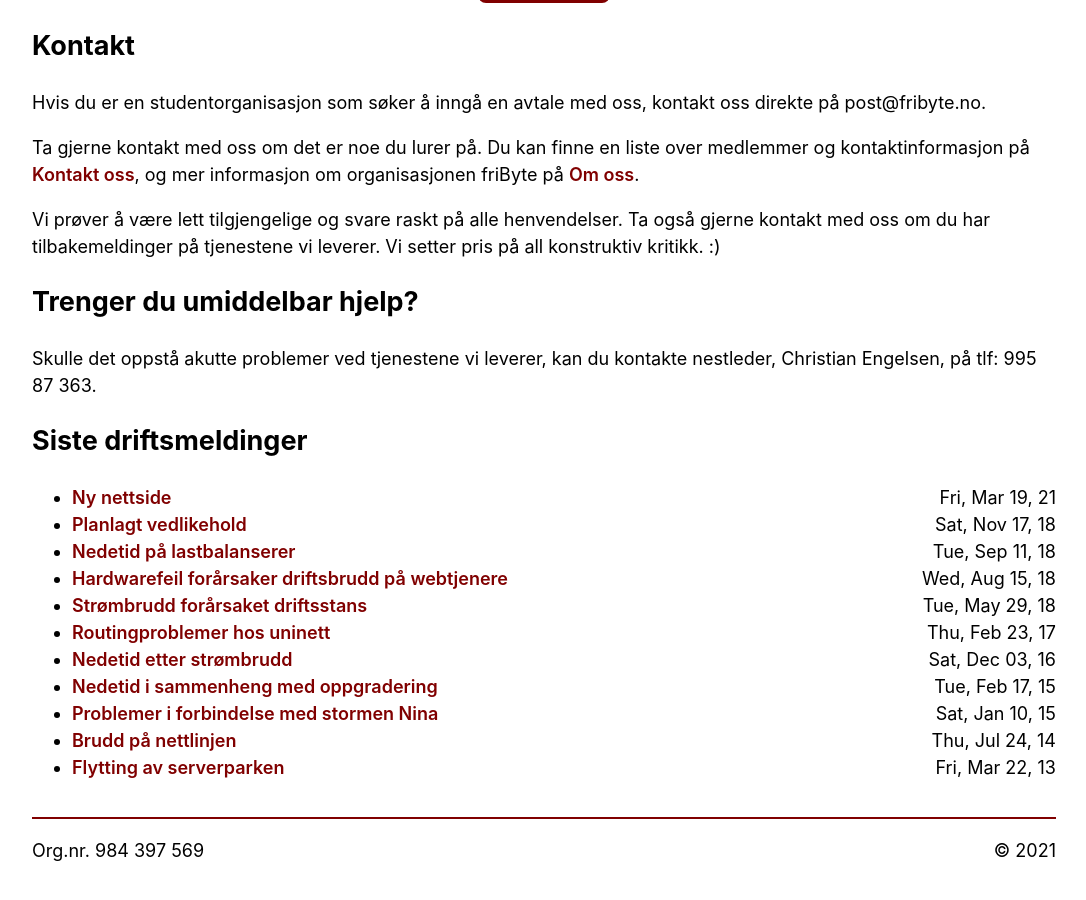
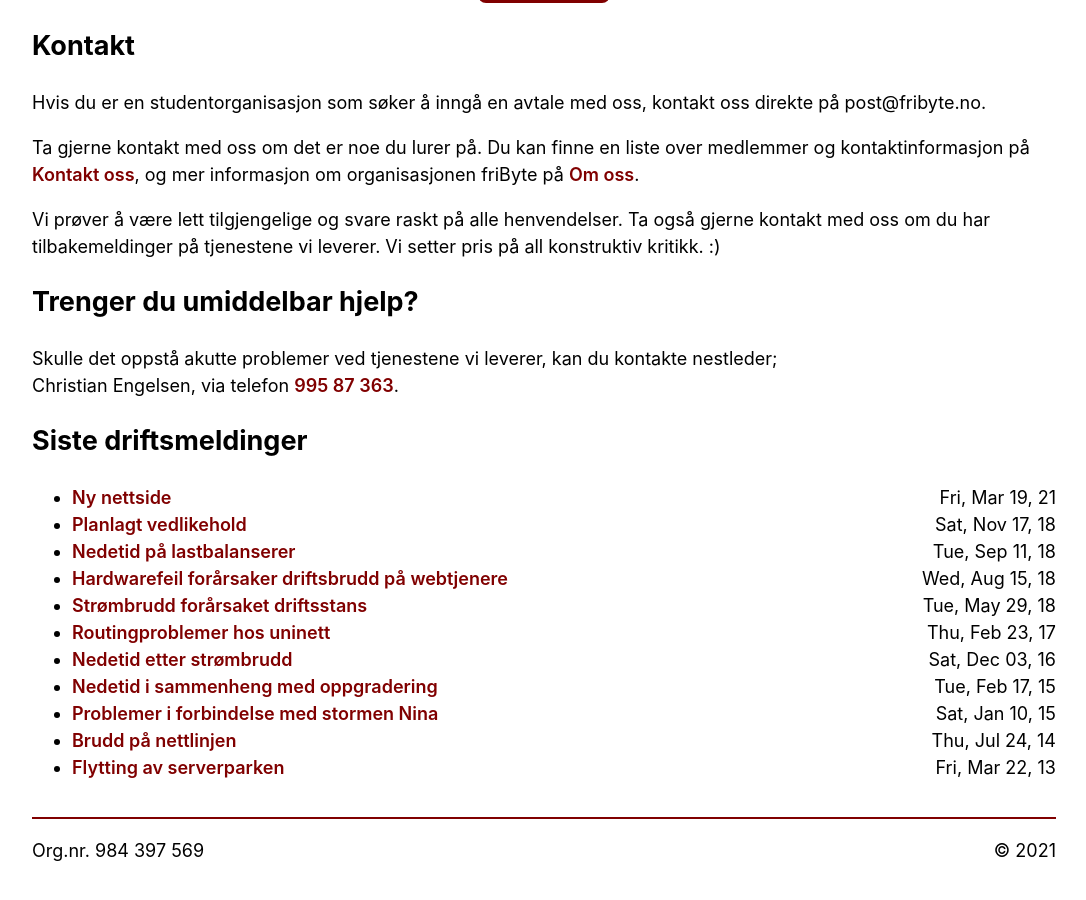
Before and after one commit to fribyte-code/fribyte.no, a Jekyll site: the page built from index.html, in a window 1280 px wide and 900 px high, scrolled down 790 px. Shown: the whole window, without its empty margins (96-1182 px from the left). Built offline with Jekyll 4.4.1, drawn with Linux system fonts in a browser that asks for light colours.

Commit message:
chore: Added 'tel:' to phone no

```diff
--- a/index.html
+++ b/index.html
@@ -24,7 +24,9 @@ Ta gjerne kontakt med oss om det er noe du lurer på. Du kan finne en liste over
 <h2>Trenger du umiddelbar hjelp?</h2>
 {% assign nestleder = site.data.members | where: "position", "Nestleder" %}
 <p>
-Skulle det oppstå akutte problemer ved tjenestene vi leverer, kan du kontakte nestleder, {{ nestleder[0].name }}, på tlf: {{ nestleder[0].phone }}.
+Skulle det oppstå akutte problemer ved tjenestene vi leverer, kan du kontakte nestleder;
+<br>
+{{ nestleder[0].name }}, via telefon <a href="tel:{{ nestleder[0].phone }}">{{ nestleder[0].phone }}</a>.
 </p>
 
 <h2>Siste driftsmeldinger</h2>
```
